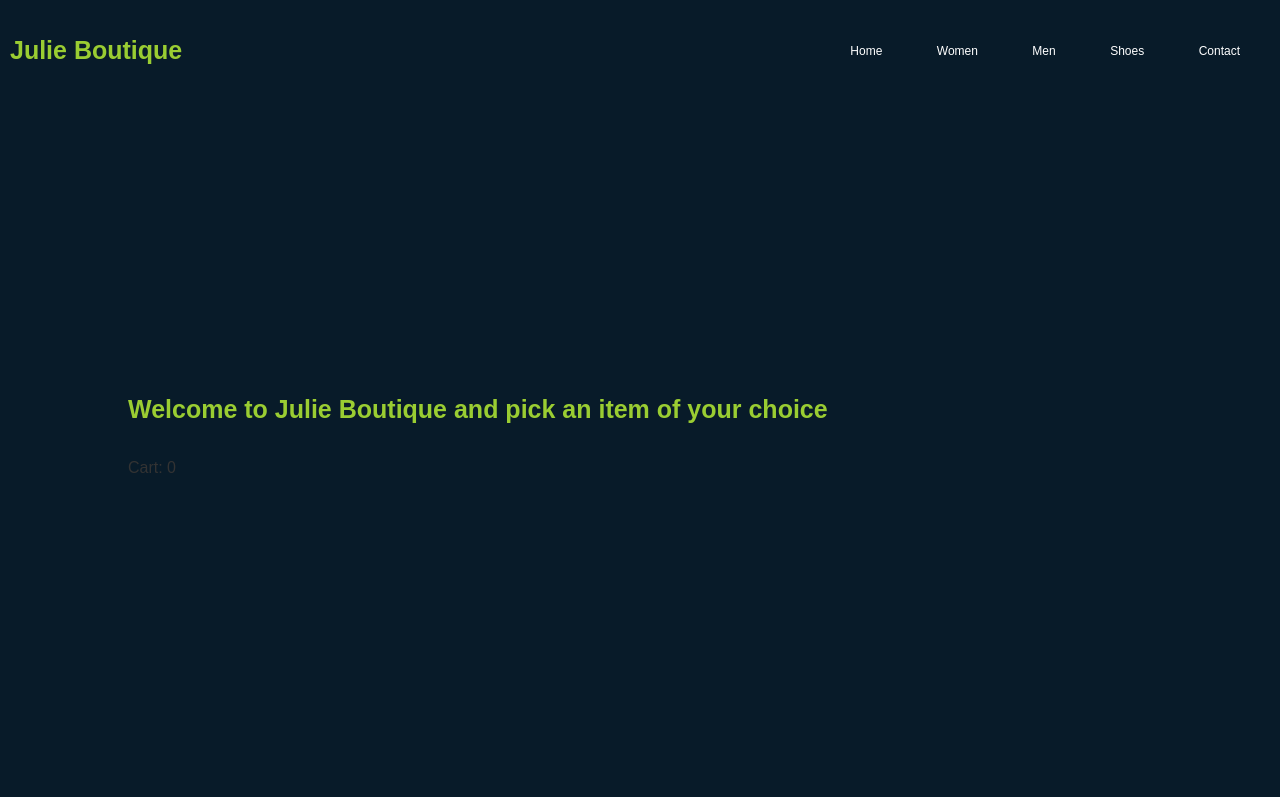
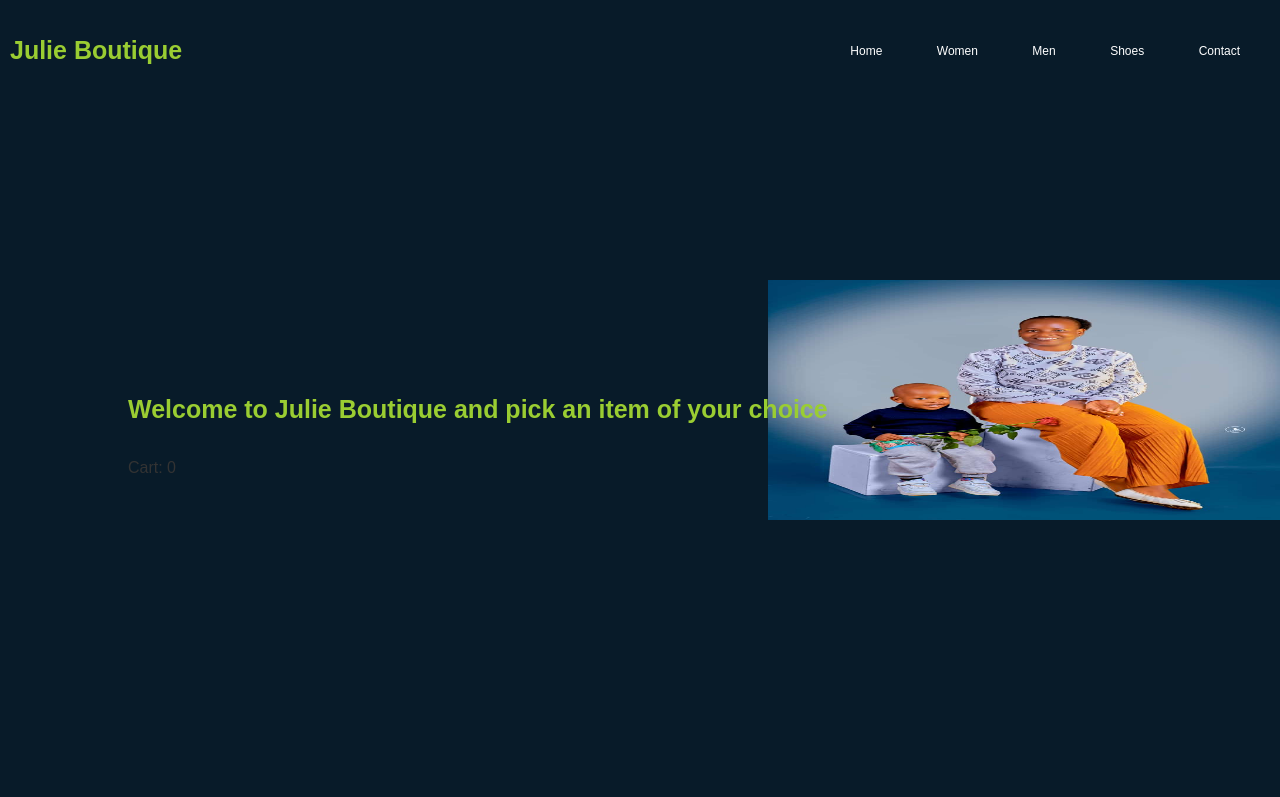
Before and after one commit to AmadalaJunior-web/Cornel, a plain HTML site: page web.html in a window 1280 px wide. Shown: the top 797 px of the page. Drawn offline with Linux system fonts and the light colour scheme.

Commit message:
Update web.html

```diff
--- a/web.html
+++ b/web.html
@@ -39,7 +39,7 @@
     }
     #Home{
     height: 100vh;
-    background: url(IMG-20250117-WA0006.jpg) no-repeat;
+    background: url(98312fc4702d4d57bcbd89a683fc6078.jpg) no-repeat;
     background: cover;
     background-position: right;
     background-size: 40% 30%;
```
